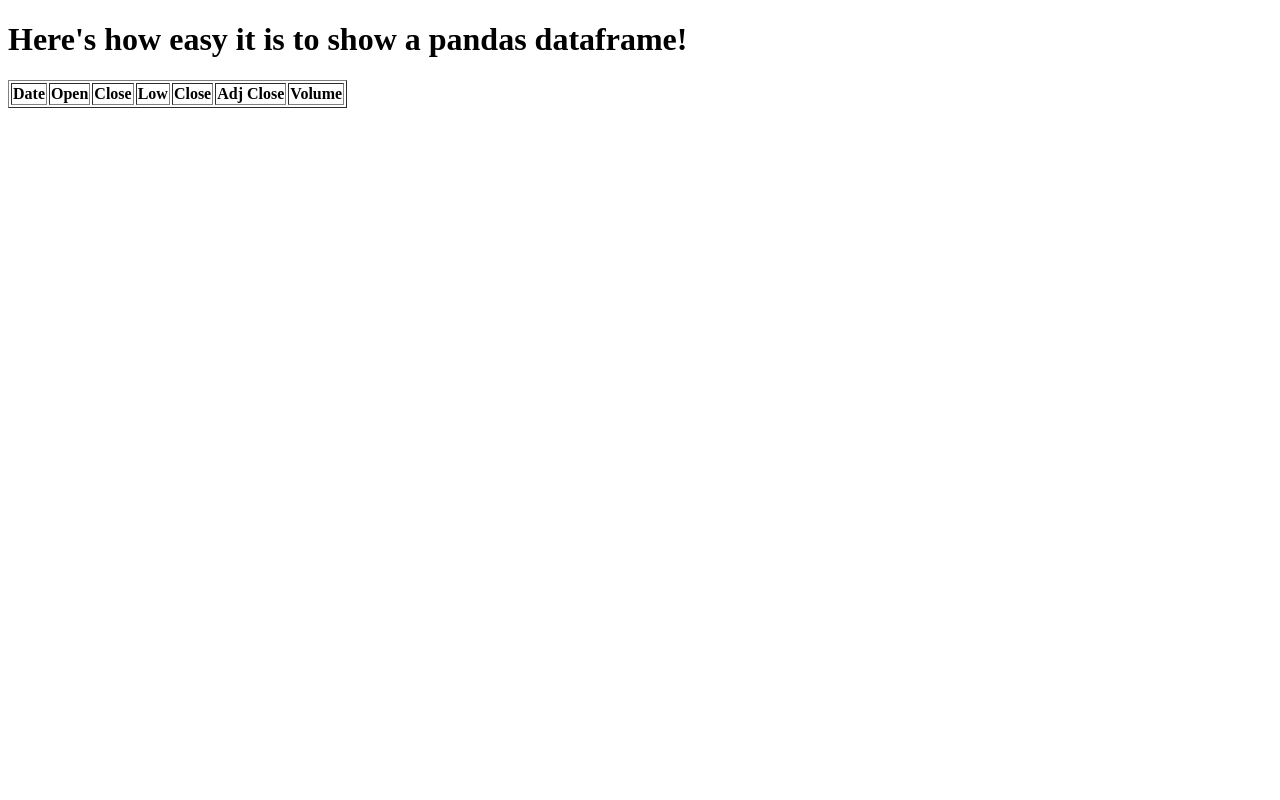
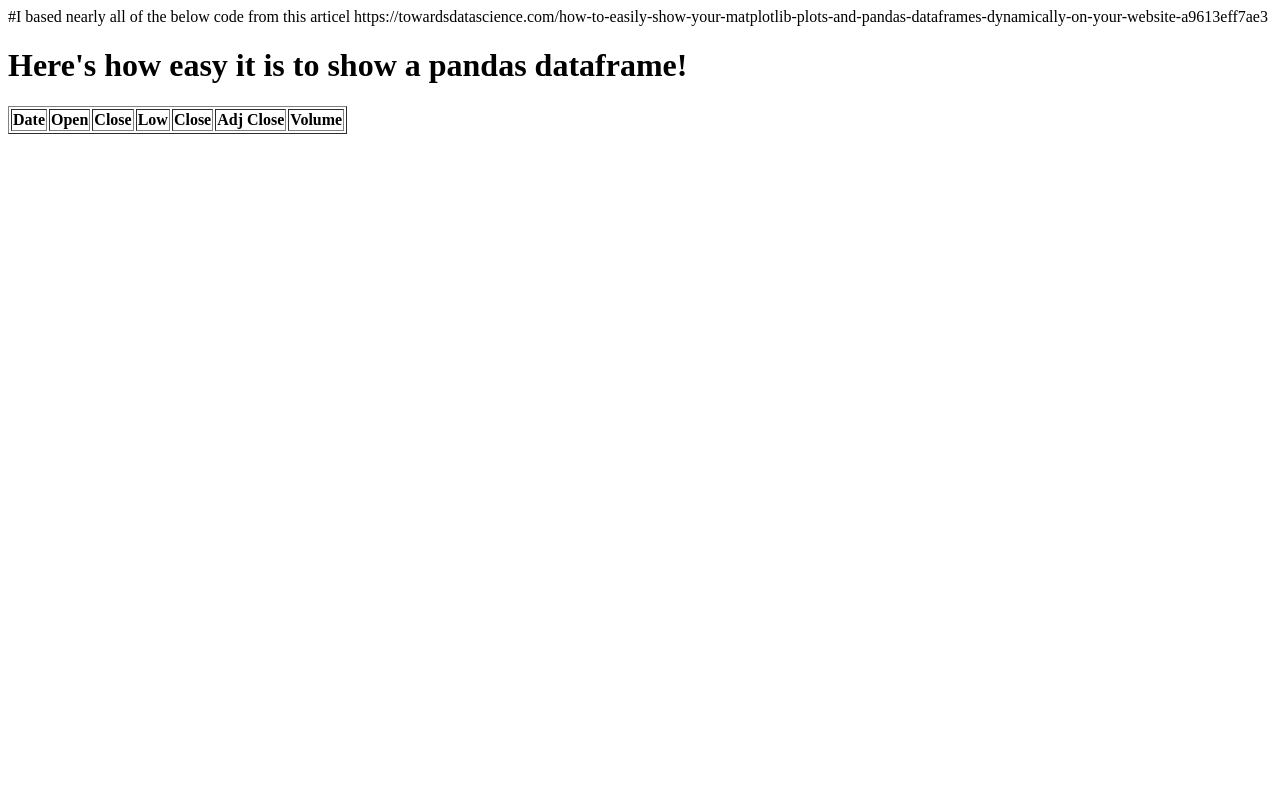
Before and after one commit to AshEllis52/Flask1, a Flask app: page /ba in a window 1280 px wide. Run offline with Flask 2, Linux system fonts and the light colour scheme; lists and menus that the app fills with data are empty; parts of the project's set-up code (start-up, migrations or seed data) failed here and were passed over.

Commit message:
Update pandas.html

```diff
--- a/templates/pandas.html
+++ b/templates/pandas.html
@@ -1,3 +1,4 @@
+#I based nearly all of the below code from this articel https://towardsdatascience.com/how-to-easily-show-your-matplotlib-plots-and-pandas-dataframes-dynamically-on-your-website-a9613eff7ae3
 <!DOCTYPE html>
 <head>
 
```
